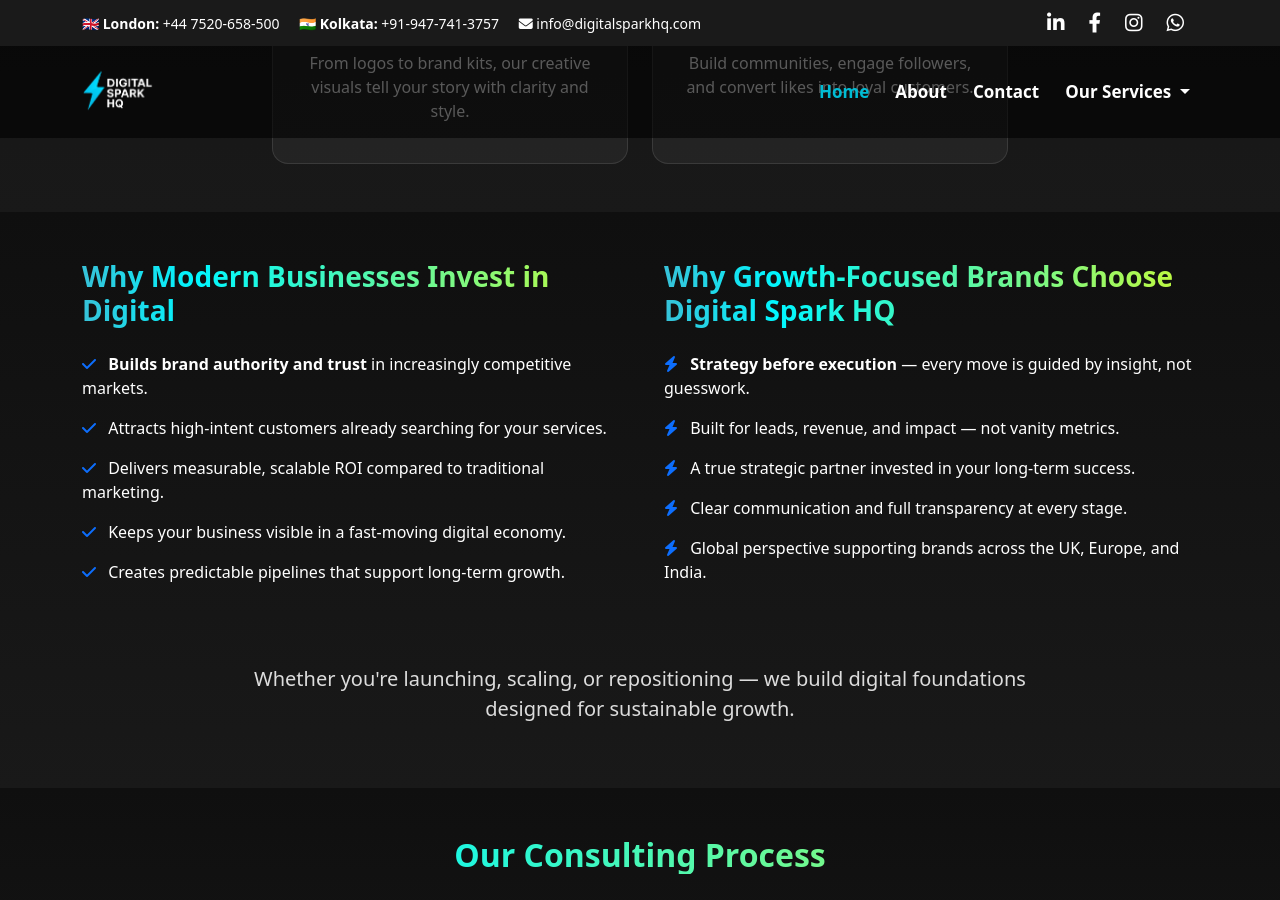
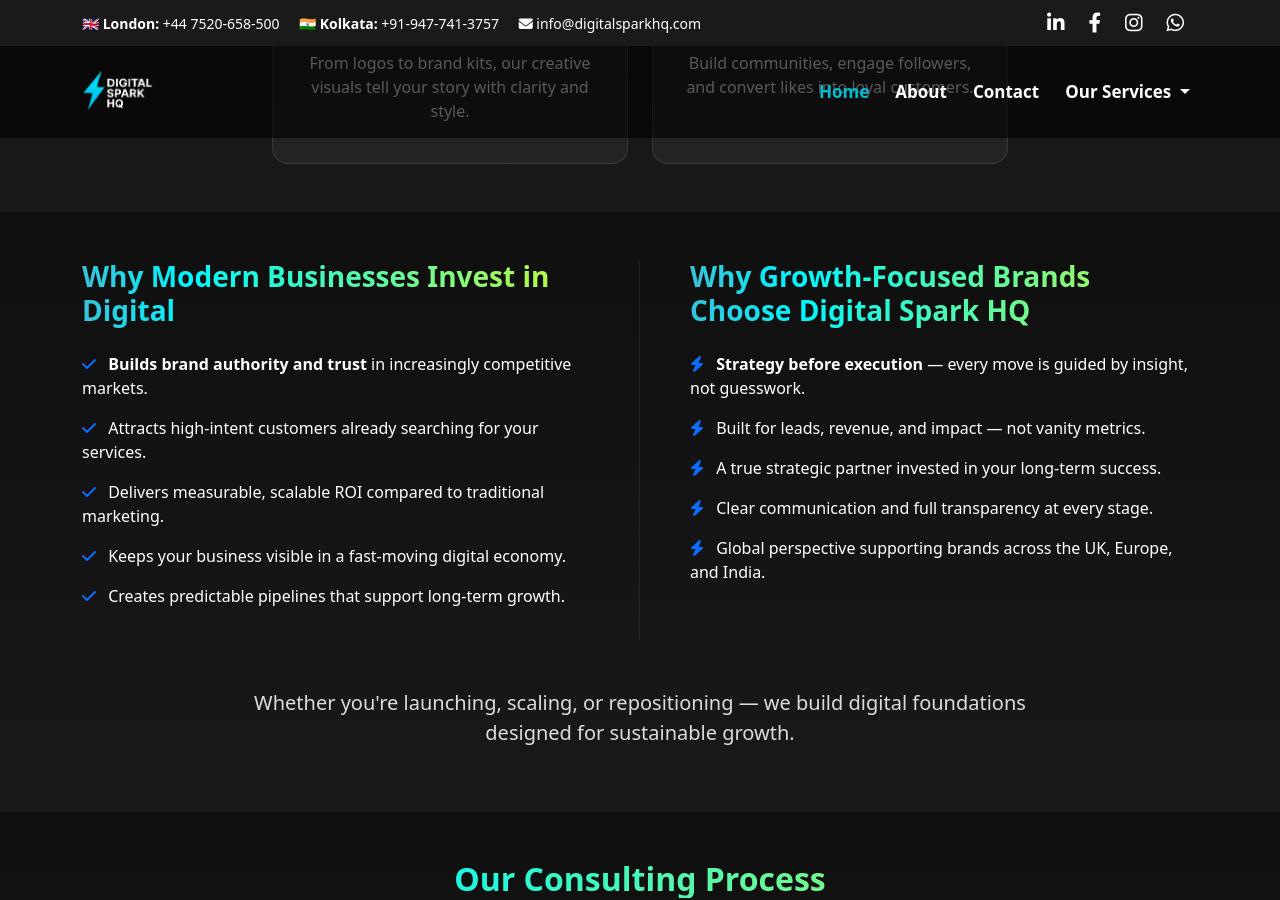
Before and after one commit to Iambiswajit-C/digitalsparkhq, a Jekyll site: the page built from index.md, in a window 1280 px wide and 900 px high, scrolled down 1384 px. Built offline with Jekyll 4.4.1, drawn with Linux system fonts in a browser that asks for light colours.

Commit message:
Update style.css

```diff
--- a/assets/css/style.css
+++ b/assets/css/style.css
@@ -414,6 +414,17 @@
 #why-digital li {
   margin-bottom: 12px;
   font-size: 1rem;
+}
+
+@media(min-width:992px){
+  #why-digital .col-lg-6:first-child{
+    border-right:1px solid rgba(255,255,255,.08);
+    padding-right:50px;
+  }
+
+  #why-digital .col-lg-6:last-child{
+    padding-left:50px;
+  }
 }
 
 /* Glow Accents (Reusable) */
```
